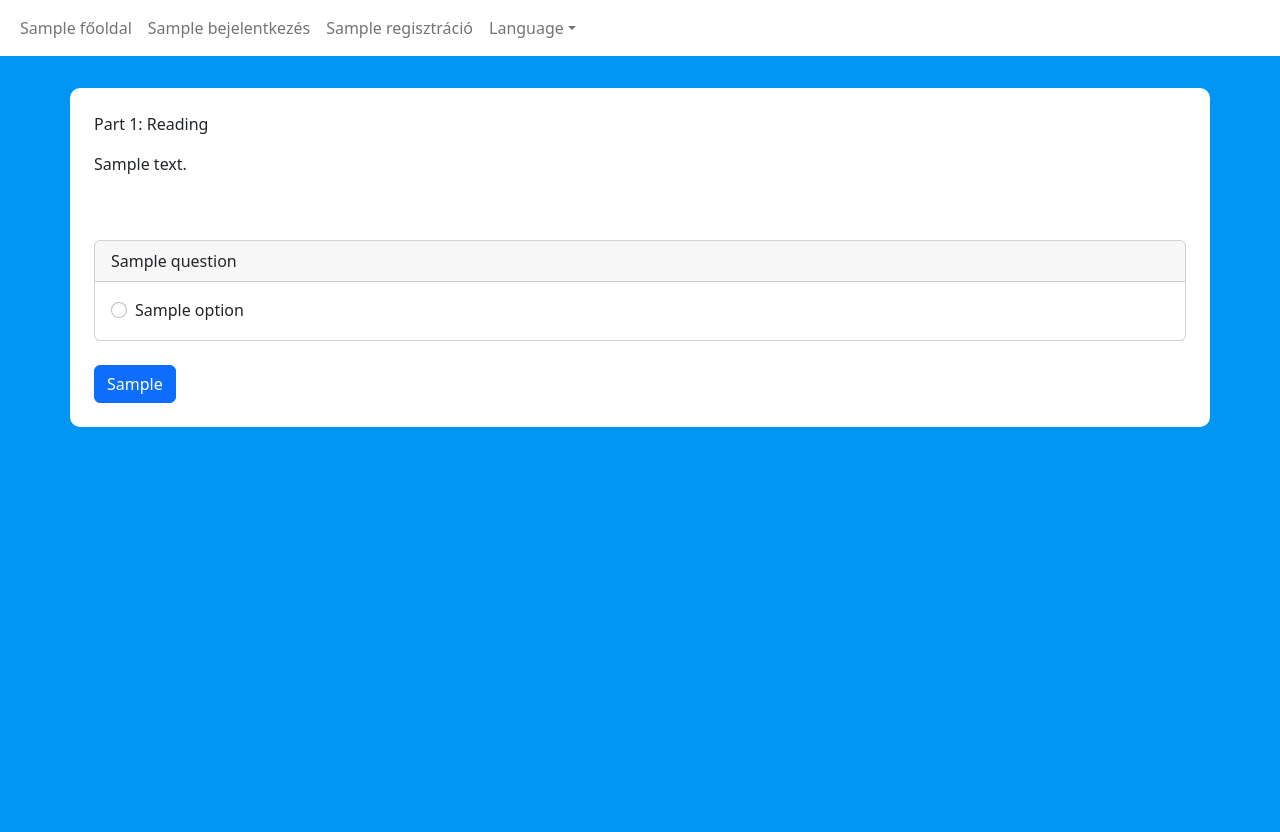
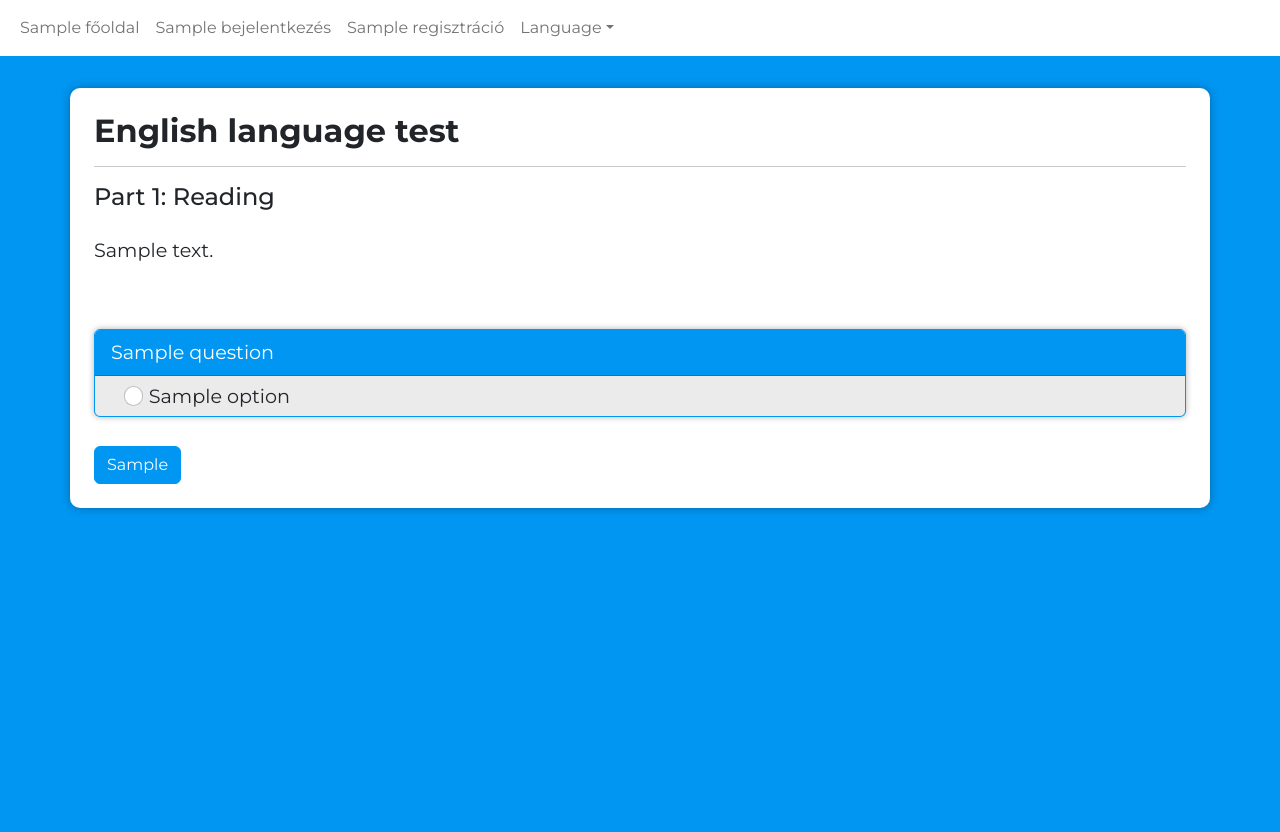
Before and after one commit to xKeiro/Evangelion, a Python web app: template templates/tests/english_language.jinja2 in a window 1280 px wide. Run offline with Jinja, Linux system fonts and the light colour scheme; the template is opened without the code that fills it: most values are stand-ins (such as "Sample title", 1, 10 or a date in 2020).

Commit message:
Feature: Design-Revisions 1 complete.

```diff
--- a/data/db_schema.sql
+++ b/data/db_schema.sql
@@ -204,7 +204,9 @@ VALUES ('Főoldal', 'Home'),
         ('Szociális készségek','Social skills'),
         ('Teszt cím','Test name'),
         ('Teszt leírás','Test description'),
-        ('Teszt kategória', 'Test category');
+        ('Teszt kategória', 'Test category'),
+        ('Munka-motivációs kérdőiv','Work motivation survey'),
+        ('Tovább a teszthez','To the test');
 
 
 
--- a/static/css/english_language_test.css
+++ b/static/css/english_language_test.css
@@ -2,22 +2,61 @@
     white-space: pre-wrap
 }
 
-.page-body{
-    margin-top: 2em;
-    background-color: white;
-    border-radius: 10px;
-    padding: 1.5em;
-    margin-bottom: 100px;
+/*.page-body{*/
+/*    margin-top: 2em;*/
+/*    background-color: white;*/
+/*    border-radius: 10px;*/
+/*    padding: 1.5em;*/
+/*    margin-bottom: 100px;*/
+/*    box-shadow: 0 0 10px rgba(0,0,0,0.3);*/
+/*}*/
+
+.english-test-text{
+    font-size: 1.2em;
 }
-
 .question-container{
     margin-top: 4em;
 }
 
 .question-card{
     margin-bottom: 1.5em;
+    font-family: montserrat;
+    font-size: 1.2em;
+    border-color: #0096f2;
+    box-shadow: 0 0 6px rgba(0,0,0,0.3);
 }
 
+.card-header{
+    background-color: #0096f2;
+    color: white;
+}
+.answers-body{
+    padding: 0;
+}
+.answer{
+    padding: 0 0 0 3em;
+    margin-bottom: 0;
+    transition: all 0.3s ease 0s;
+    display: flex;
+
+    align-items: center;
+}
+.answer:nth-of-type(odd){
+    background-color: rgba(0,0,0,0.08);
+}
+.answer:hover{
+    background-color: #ffc107;
+    transition: all 0.3s ease 0s;
+}
+.question-radio-button{
+    margin: 0.3em 0 0.3em 0;
+}
+.question-label{
+    padding: 0.3em;
+    min-width: 100%;
+    min-height: 100%;
+    cursor: pointer;
+}
 .essay-text-container{
     position: relative;
 }
--- a/static/css/main.css
+++ b/static/css/main.css
@@ -1,12 +1,26 @@
+@font-face {
+    font-family: montserrat;
+    src: url("/static/font/Montserrat-VariableFont_wght.ttf");
+}
 body{
     width: 100%;
     position: relative;
     top: 56px;
     background-color: #0096f2;
     min-height: calc(100vh - 56px);
+    font-family: montserrat;
 }
 nav{
     background-color: white;
+}
+
+.page-body {
+    margin-top: 2em;
+    background-color: white;
+    border-radius: 10px;
+    padding: 1.5em;
+    margin-bottom: 100px;
+    box-shadow: 0 0 10px rgba(0,0,0,0.3);
 }
 
 .navbar-container{
@@ -34,6 +48,27 @@ nav{
     flex-direction: row;
 }
 
+.button-custom{
+    background-color: #0096f2;
+    border-color: #0096f2;
+    max-height: 38px;
+}
+
+.button-custom:hover{
+    background-color: #ffd454!important;
+    border-color: #ffd454!important;
+    color: black!important;
+}
+
+.test-title{
+    font-family: montserrat;
+    font-weight: bold;
+}
+
+.test-sub-title{
+    font-family: montserrat;
+}
+
 @media all and (max-width: 991px){
     .user-login-logout{
         margin-left: 0;
--- a/templates/Cards/index_page_card.jinja2
+++ b/templates/Cards/index_page_card.jinja2
@@ -1,11 +1,13 @@
 {% macro index_page_card(title,text,image, image_alt) %}
     <article class="homepage-card card container-fluid justify-content-center align-items-center">
         <section class="row container-fluid card-content">
-            <section class="card-image-container col-12 col-lg-6">
+            <section class="col-12 col-lg-6 card-border-div">
+                <div class="card-image-container">
                 <img src="{{ image }}" alt="{{ image_alt }}" class="card-image container-fluid">
+                </div>
             </section>
             <section class="card-text-container col-12 col-lg-6">
-                <h2>{{ title }}</h2>
+                <h2 class="card-title">{{ title }}</h2>
                 <span class="card-text">
                 {{ text }}
                 </span>
--- a/templates/Cards/test_card.jinja2
+++ b/templates/Cards/test_card.jinja2
@@ -7,7 +7,7 @@
             <ul class="list-group list-group-flush">
                 {% for key,value in dict.items() %}
                     {% if 'test' in key %}
-                        <li class="list-group-item">
+                        <li class="list-group-item test-list-item">
                             <div class="test-container">
                                 <header class="test-title">
                                 {{ value["title"] }}
@@ -16,7 +16,7 @@
                                 {{ value["description"] }}
                                 </div>
                             <footer class="test-button-container">
-                                <a href="{{ value["url"] }}" class="test-button-link test-button" type="button" aria-label="{{ [text['Tovább a'], dict.title, value['title'], text['tesztre']] | join(' ') }}">To the test</a>
+                                <a href="{{ value["url"] }}" class="test-button-link btn btn-primary button-custom" type="button" aria-label="{{ [text['Tovább a'], dict.title, value['title'], text['tesztre']] | join(' ') }}">{{ text['Tovább a teszthez'] }}</a>
                             </footer>
                             </div>
                         </li>
--- a/templates/index.jinja2
+++ b/templates/index.jinja2
@@ -5,7 +5,7 @@
     <link rel="stylesheet" type="text/css" href="{{ url_for('static', filename='css/card.css') }}">
 {% endblock %}
 {% block content %}
-    <main class="page-body">
+    <main>
         <div class="banner container-fluid">
             <div class="title-container">
                 <h1 class="main-title-text">{{ text["Üdvözöllek a Salva Vita weboldalán!"] }}</h1>
--- a/templates/tests.jinja2
+++ b/templates/tests.jinja2
@@ -5,7 +5,7 @@
 {% endblock %}
 {% block content %}
     <main class="page-body container-fluid mt-3">
-        <header><h1>{{ text["Elérhető tesztek"] }}:</h1></header>
+        <header><h1>{{ text["Elérhető tesztek"] }}:</h1></header><hr>
         {% set card_text1 = {"title":text["Munka motiváció"],"test1":{"title":text["Munka motiváció"],"description":text["Ennek a tesztnek a lényege, hogy felmérje a hozzáállásodat a munkához"],"url":"/test/work-motivation"}} %}
         {% set card_text2 = {"title":text["Angol nyelv"],"test1":{"title":text["Alapfok"],"description":text["Ez a teszt felméri az alapfokú angol tudásod"],"url":"/test/english_language/1" if not session["is_admin"] else "/admin/test/english_language/1/reading_comprehension/1"},"test2":{"title":text["Középfok"],"description":text["Ez a teszt felméri a középfokú angol tudásod"],"url":"/test/english_language/2" if not session["is_admin"] else "/admin/test/english_language/2/reading_comprehension/1"},"test3":{"title":text["Felső középfok"],"description":text["Ez a teszt felméri a felső középfokú angol tudásod"],"url":"/test/english_language/3" if not session["is_admin"] else "/admin/test/english_language/3/reading_comprehension/1"}} %}
         {% set card_text3 = {"title":text["Szociális készségek"],"test1":{"title":text["Teszt cím"],"description":text["Teszt leírás"],"url":"/test/social_situation"}} %}
--- a/templates/tests/english_language.jinja2
+++ b/templates/tests/english_language.jinja2
@@ -7,25 +7,29 @@
 {% block content %}
     <main class="page-body container">
         <section id="reading-comprehension">
-            <div class="test-sub-title">Part 1: Reading</div>
+            <header class="english-test-header">
+                <h2 class="test-title">English language test</h2>
+                <hr>
+                <h4 class="test-sub-title">Part 1: Reading</h4>
+            </header>
             <article class="english-test-text" data-text-id="{{ test.text.id }}">{{ test.text.text }}</article>
             <section class="question-container" id="question-container">
                 {% for question in test.questions[:10] %}
                     <article class="card question-card">
                         <header class="card-header card-title" tabindex="0"
                                 data-question-id="{{ question.id }}">{{ question.question }}</header>
-						<div class="card-body">
+                        <div class="card-body answers-body">
                             <div class="card-text">
                                 {% for option in test.options %}
                                     {% if option.question_id == question.id %}
 
-										<div class="form-check">
-											<input class="form-check-input" type="radio"
+                                        <div class="form-check answer">
+                                            <input class="form-check-input question-radio-button" type="radio"
                                                    name="question-{{ question.id }}-options"
                                                    id="question-{{ question.id }}-option-{{ option.id }}"
                                                    data-option-id="{{ option.id }}"
                                                    data-question-id="{{ question.id }}">
-											<label class="form-check-label"
+                                            <label class="form-check-label question-label"
                                                    for="question-{{ question.id }}-option-{{ option.id }}"
                                                    data-option-id="{{ option.id }}">
                                                 {{ option.option }}
@@ -37,13 +41,17 @@
                         </div>
                     </article>
                 {% endfor %}
-				<button class="btn btn-primary" type="submit"
+                <button class="btn btn-primary button-custom" type="submit"
                         id="question-submit">{{ text["Tovább az esszé íráshoz!"] }}</button>
             </section>
         </section>
         <section class="d-none" id="essay-writing">
             <article class="essay-container" id="essay-container">
-                <div class="test-sub-title">Part 2: Writing</div>
+                <header class="english-test-header">
+                    <h2 class="test-title">English language test</h2>
+                    <hr>
+                    <h4 class="test-sub-title">Part 2: Writing</h4>
+                </header>
                 <section data-essay-id="{{ test.essay_topic.id }}">{{ test.essay_topic.topic }}</section>
                 <section class="essay-text-container">
                     <label for="essay"></label>
@@ -51,7 +59,7 @@
                               rows="22" id="essay" data-essay-id="{{ test.essay_topic.id }}"></textarea>
                     <span id="characters" class="remaining-char"></span>
                 </section>
-				<button class="btn btn-primary" type="submit"
+                <button class="btn btn-primary button-custom" type="submit"
                         id="test-submit">{{ text["Teszt elküldése!"] }}</button>
             </article>
         </section>
```
Also changed, not shown: static/css/card.css (+19 -22 lines), static/css/tests.css (+31 -16 lines), static/css/work-motivation.css (+21 -8 lines), templates/tests/work_motivation.jinja2 (+10 -10 lines), static/font/Montserrat-Italic-VariableFont_wght.ttf (added), static/font/Montserrat-VariableFont_wght.ttf (added). Lines whose indentation alone changed are shown as unchanged.
